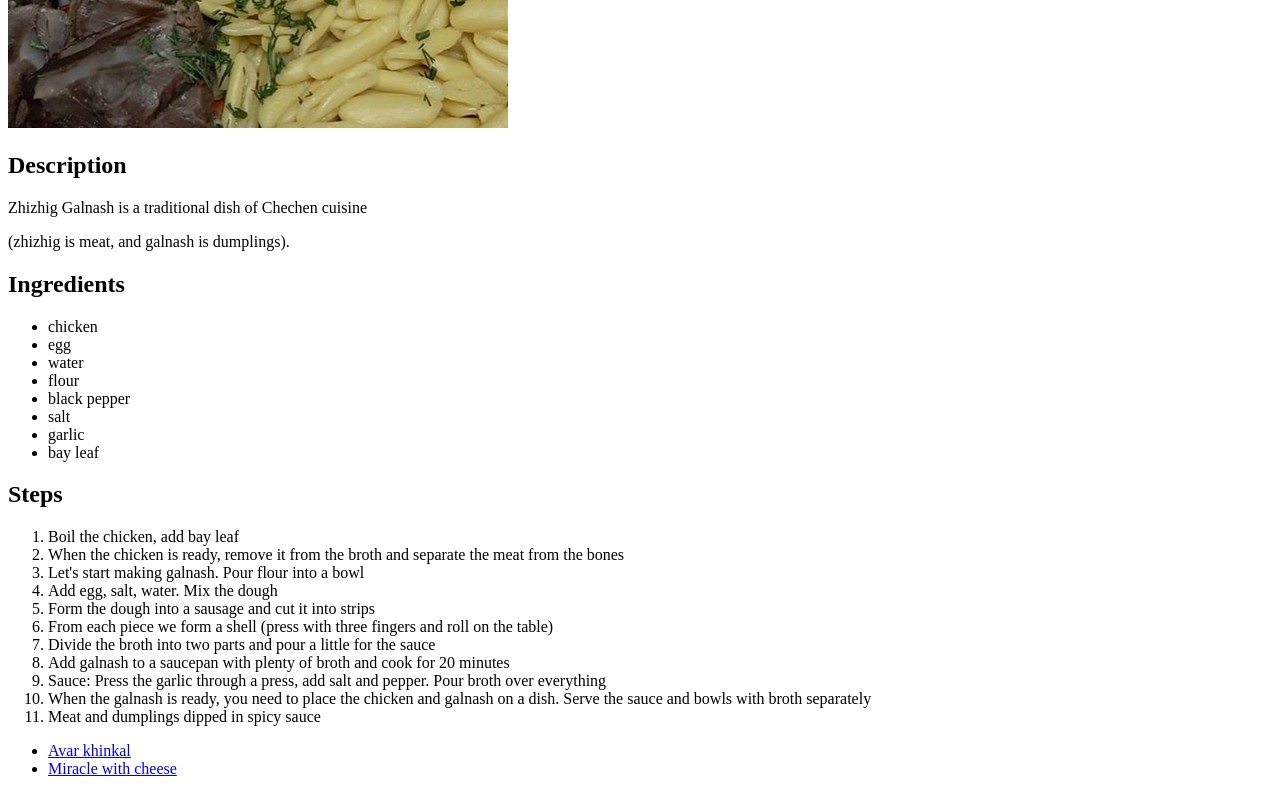
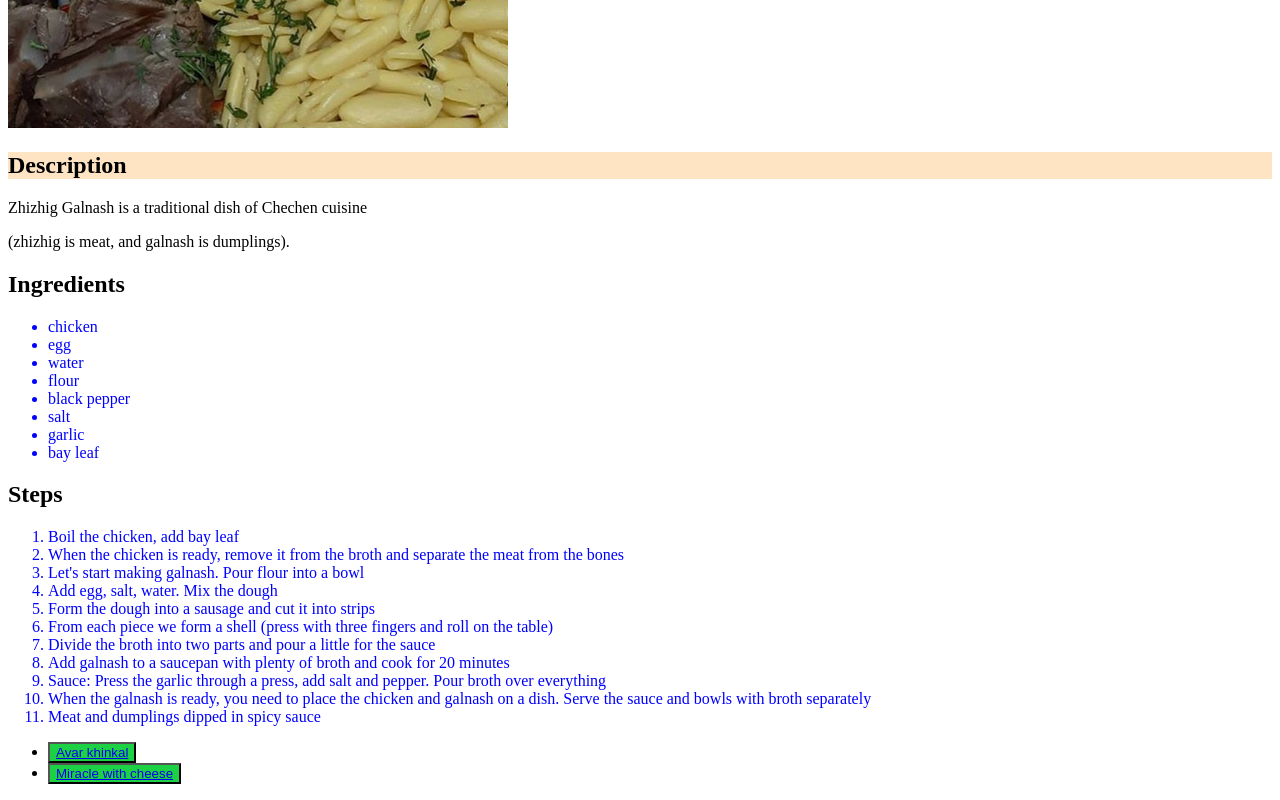
Before and after one commit to AdamYaski/odin-recipes, a plain HTML site: page recipes/zhizhig-galnash.html in a window 1280 px wide. Shown: the part 452-1252 px from the top of the page. Drawn offline with Linux system fonts and the light colour scheme.

Commit message:
Add css file

```diff
--- /dev/null
+++ b/recipes/css/styles.css
@@ -0,0 +1,21 @@
+body {
+    font-family: 'Times New Roman', Times, serif;
+}
+
+.title {
+    background-color: bisque;
+    color: black;
+    font-weight: bold;
+}
+
+.button {
+    background-color: rgb(29, 209, 68);
+}
+
+#ul {
+    color: blue;
+}
+
+#ol {
+    color: blue;
+}
--- a/recipes/zhizhig-galnash.html
+++ b/recipes/zhizhig-galnash.html
@@ -3,18 +3,19 @@
     <head>
         <meta charset="UTF-8">
         <title>Zhizhig Galnash</title>
+        <link rel="stylesheet" href="css/styles.css">
     </head>
 
     <body>
-        <h1>Zhizhig Galnash</h1>
+        <h1 class="title">Zhizhig Galnash</h1>
         <img src="img/Zhizhig_Galnash.jpg" alt="An image of the finished dish" height="500" width="500">
 
-        <h2>Description</h2>
+        <h2 class="title">Description</h2>
         <p>Zhizhig Galnash is a traditional dish of Chechen cuisine</p>
         <p>(zhizhig is meat, and galnash is dumplings).</p>
 
         <h2>Ingredients</h2>
-        <ul>
+        <ul id="ul">
             <li>chicken</li>
             <li>egg</li>
             <li>water</li>
@@ -26,7 +27,7 @@
         </ul>
 
         <h2>Steps</h2>
-        <ol>
+        <ol id="ol">
             <li>Boil the chicken, add bay leaf</li>
             <li>When the chicken is ready, remove it from the broth and separate the meat from the bones</li>
             <li>Let's start making galnash. Pour flour into a bowl</li>
@@ -41,8 +42,8 @@
         </ol>
 
         <ul>
-            <li><a href="https://eda.ru/recepty/osnovnye-blyuda/hinkal-po-avarski-50513" target="_blank" rel="noopener noreferrer">Avar khinkal</a></li>
-            <li><a href="https://eda.ru/recepty/zakuski/chudu-s-syrom-125969" target="_blank" rel="noopener noreferrer">Miracle with cheese</a></li>
+            <li><button class="button"><a href="https://eda.ru/recepty/osnovnye-blyuda/hinkal-po-avarski-50513" target="_blank" rel="noopener noreferrer">Avar khinkal</a></button></li>
+            <li><button class="button"><a href="https://eda.ru/recepty/zakuski/chudu-s-syrom-125969" target="_blank" rel="noopener noreferrer">Miracle with cheese</a></button></li>
         </ul>
     </body>
 </html>
```
